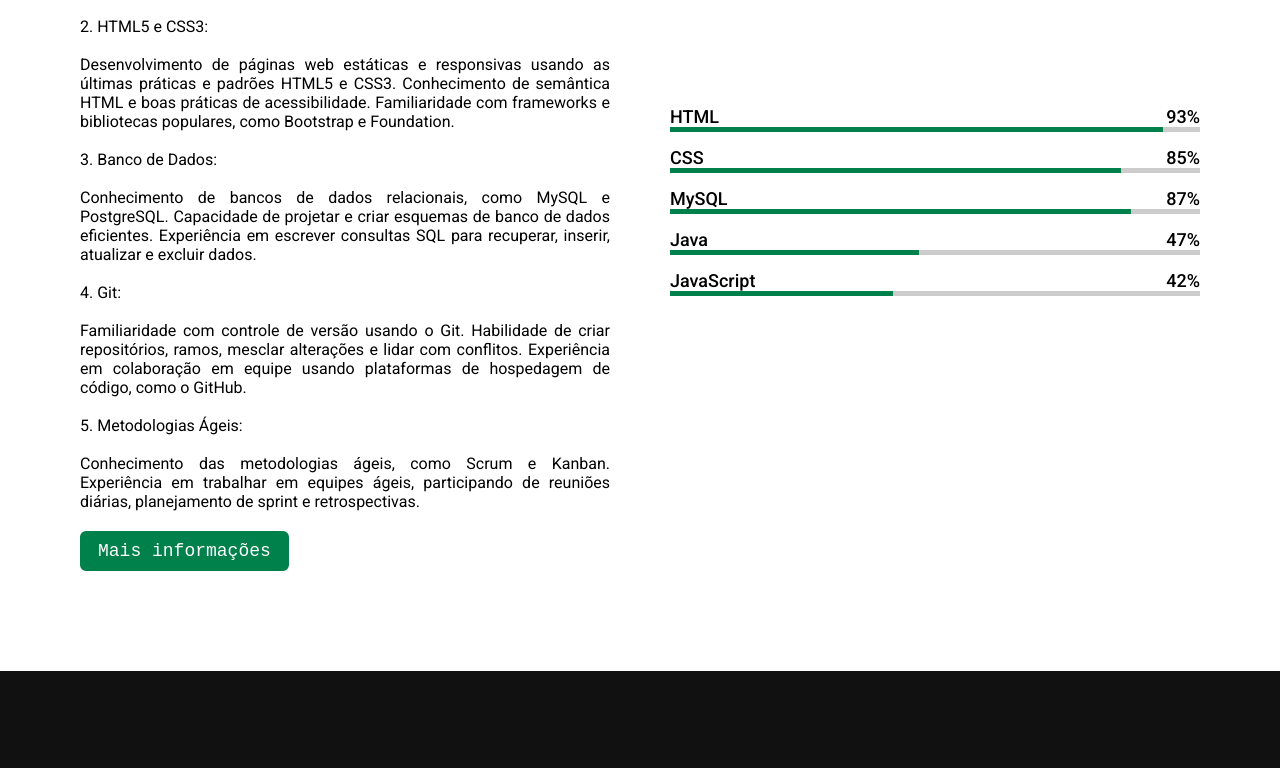
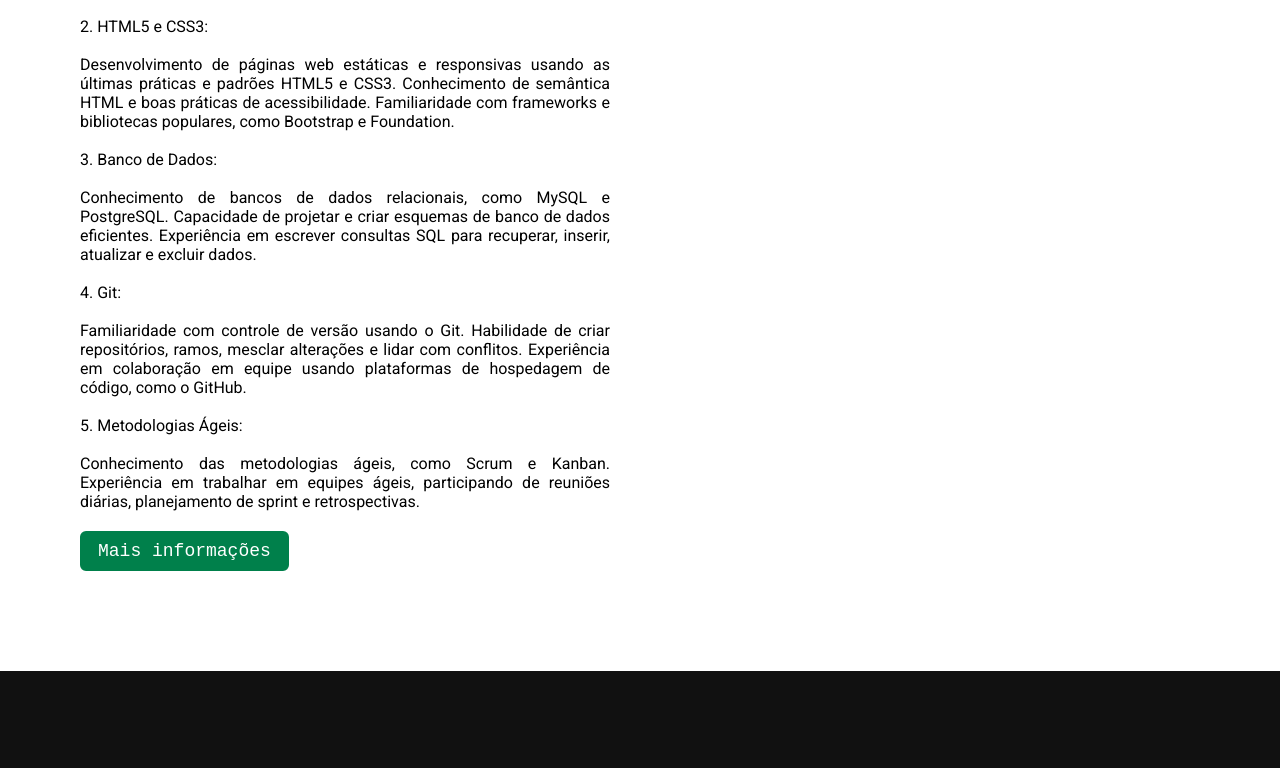
Before and after one commit to Johnnycpontes/PortfolioJohnny, a plain HTML site: page index.html in a window 1280 px wide. Shown: the part 1911-2679 px from the top of the page. Drawn offline with nearby package versions, Linux system fonts and the light colour scheme.

Commit message:
Update index.html

```diff
--- a/index.html
+++ b/index.html
@@ -70,6 +70,7 @@
                         Entendimento dos conceitos fundamentais de programação, como estruturas de controle, loops, funções e estrutura de dados.
                         Capacidade de resolver problemas de programação de forma eficiente e eficaz.
                         Experiência em linguagens de programação como JavaScript, Java e C#. <br><br>
+
                         2. HTML5 e CSS3: <br><br>
 
                         Desenvolvimento de páginas web estáticas e responsivas usando as últimas práticas e padrões HTML5 e CSS3.
@@ -91,41 +92,7 @@
                         Experiência em trabalhar em equipes ágeis, participando de reuniões diárias, planejamento de sprint e retrospectivas.</p>
                     <a href="#">Mais informações</a>
                 </div>
-                <div class="column right">
-                   <div class="bars">
-                       <div class="info">
-                           <span>HTML</span>
-                           <span>93%</span>
-                       </div>
-                       <div class="line html"></div>
-                   </div>
-                   <div class="bars">
-                    <div class="info">
-                        <span>CSS</span>
-                        <span>85%</span>
-                    </div>
-                    <div class="line css"></div>
-                </div>
-                <div class="bars">
-                    <div class="info">
-                        <span>MySQL</span>
-                        <span>87%</span>
-                    </div>
-                    <div class="line js"></div>
-                </div>
-                <div class="bars">
-                    <div class="info">
-                        <span>Java</span>
-                        <span>47%</span>
-                    </div>
-                    <div class="line php"></div>
-                </div>
-                <div class="bars">
-                    <div class="info">
-                        <span>JavaScript</span>
-                        <span>42%</span>
-                    </div>
-                    <div class="line mysql"></div>
+
                 </div>
                 </div>
             </div>
@@ -194,37 +161,9 @@
                     <div class="head">Email</div>
                     <div class="sub-title">jcpontes2@gmail.com</div>
                 </div>
-           </div>
-               </div>
-            </div><!--column left-->
-            <div class="column rigth">
-                <div class="text">Mensagem</div>
-                <form action="#">
-                    <div class="fields">
-                        <div class="field name">
-                            <input type="text" placeholder="Nome" required>
-                        </div>
-                        <div class="field email">
-                            <input type="email" placeholder="Email" required>
-                        </div>
-                    </div>
-                    <div class="field">
-                        <div class="field">
-                            <input type="text" placeholder="Sobrenome" required>
-                        </div>
-                        <div class="field textarea">
-                           <textarea  cols="30" rows="10" placeholder="Escrever...." required></textarea>
-                        </div>
-                        <div class="button">
-                            <button type="submit">Enviar</button>
-                        </div>
-                    </div>
-                </form>
-            </div>
             </div>
         </div>
     </section>
-
     <!--sessão  footer-->
     <footer>
         <span>Criado por <a href="#">JohnnyPontes</a> | Todos os direitos reservado 2023</span>
```
